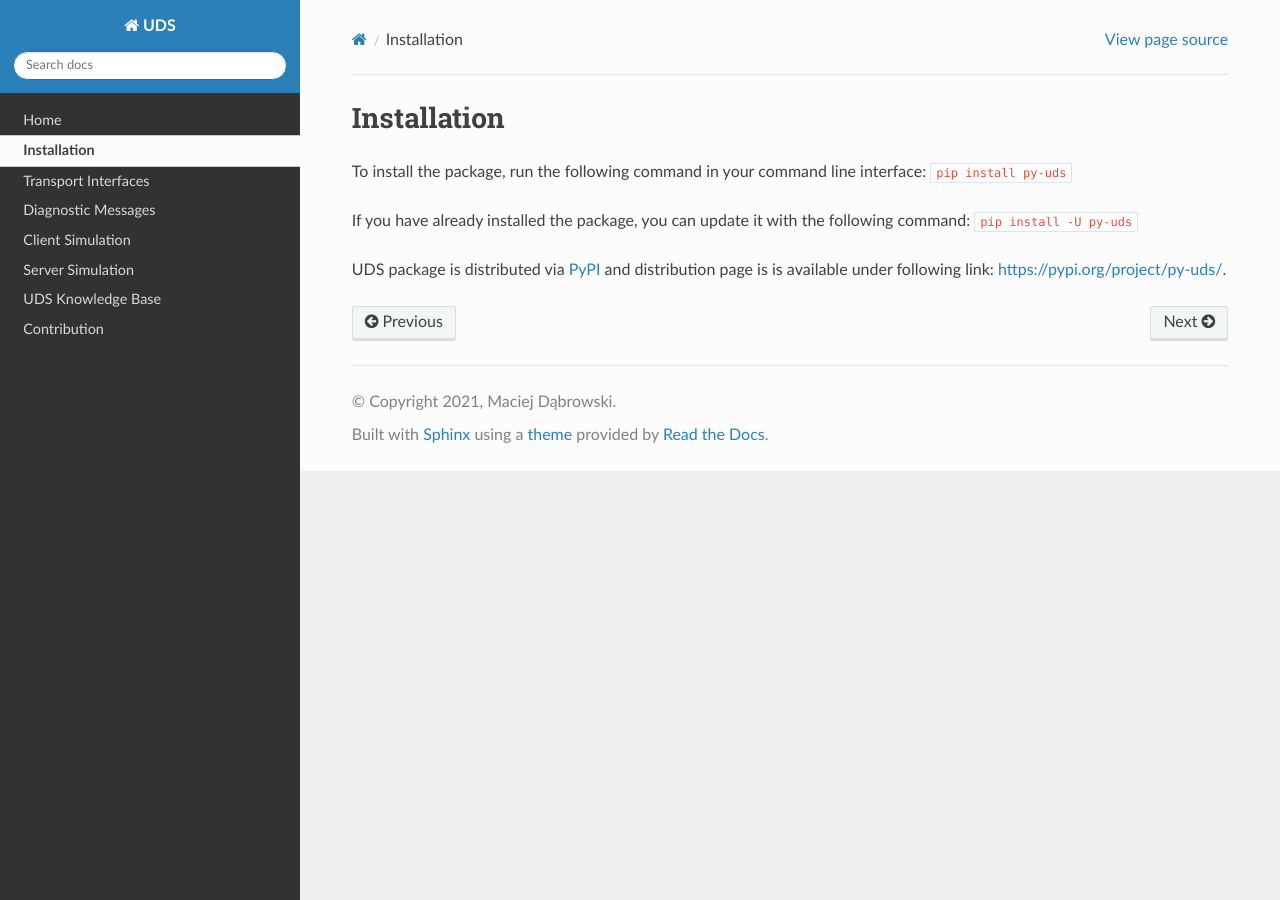
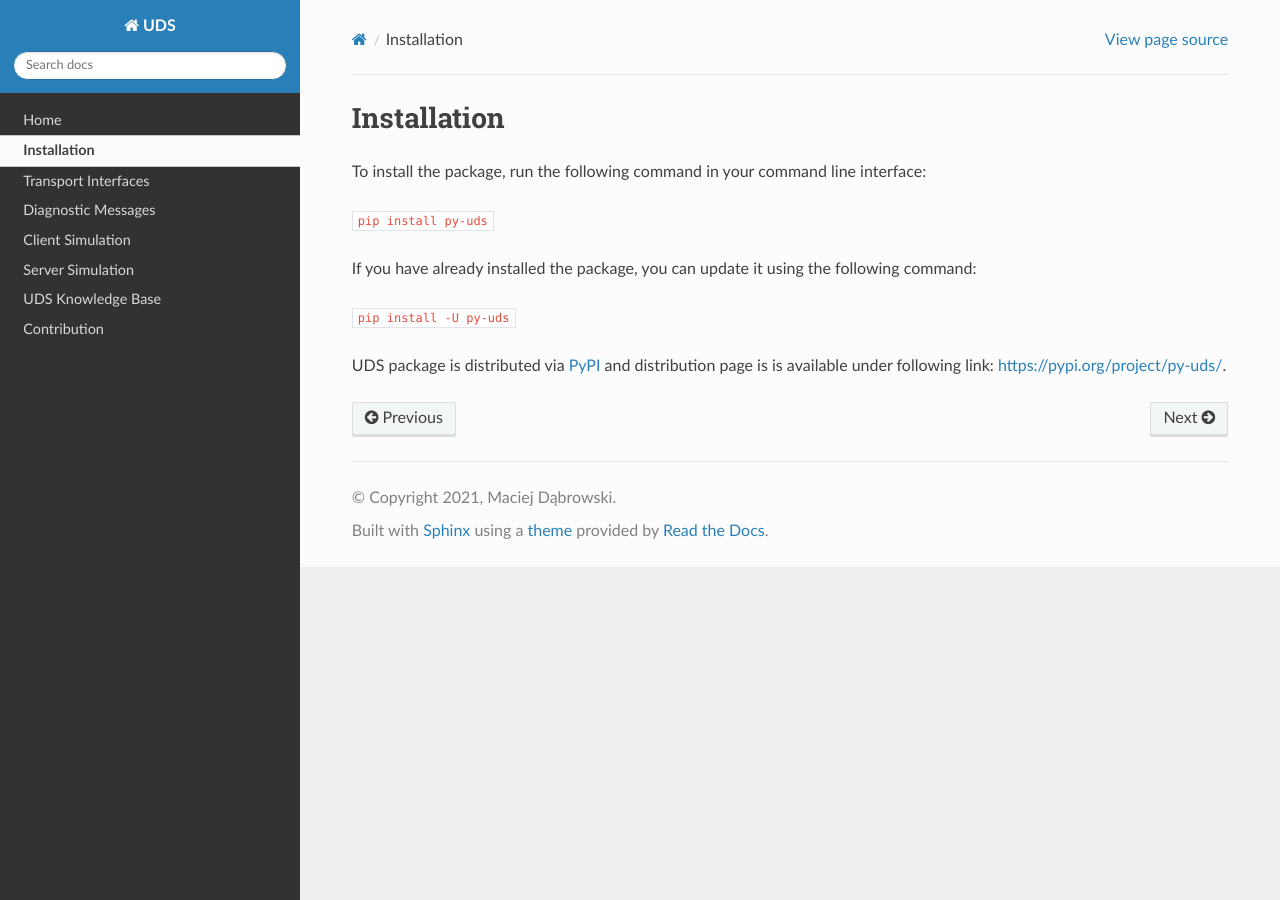
Before and after one commit to mdabrowski1990/uds, a Sphinx documentation site: the page built from docs/source/pages/installation.rst, in a window 1280 px wide. Built offline with Sphinx 7.4.7 and the Read the Docs theme 2.0.0, drawn with Linux system fonts in a browser that asks for light colours.

Commit message:
second_upload
Fuck me, I did second upload to PyPI.

```diff
--- a/docs/source/pages/installation.rst
+++ b/docs/source/pages/installation.rst
@@ -5,9 +5,11 @@ Installation
     :language: shell
 
 To install the package, run the following command in your command line interface:
+
 :shell:`pip install py-uds`
 
-If you have already installed the package, you can update it with the following command:
+If you have already installed the package, you can update it using the following command:
+
 :shell:`pip install -U py-uds`
 
 UDS package is distributed via `PyPI <https://pypi.org/>`_ and distribution page is is available under following link:
--- a/uds/__init__.py
+++ b/uds/__init__.py
@@ -13,6 +13,6 @@ created by users themselves.
 """
 
 __all__ = ["messages"]
-__version__ = "0.0.1"
+__version__ = "0.0.2"
 __author__ = "Maciej Dąbrowski"
 __email__ = "uds-package-development@googlegroups.com"
```
